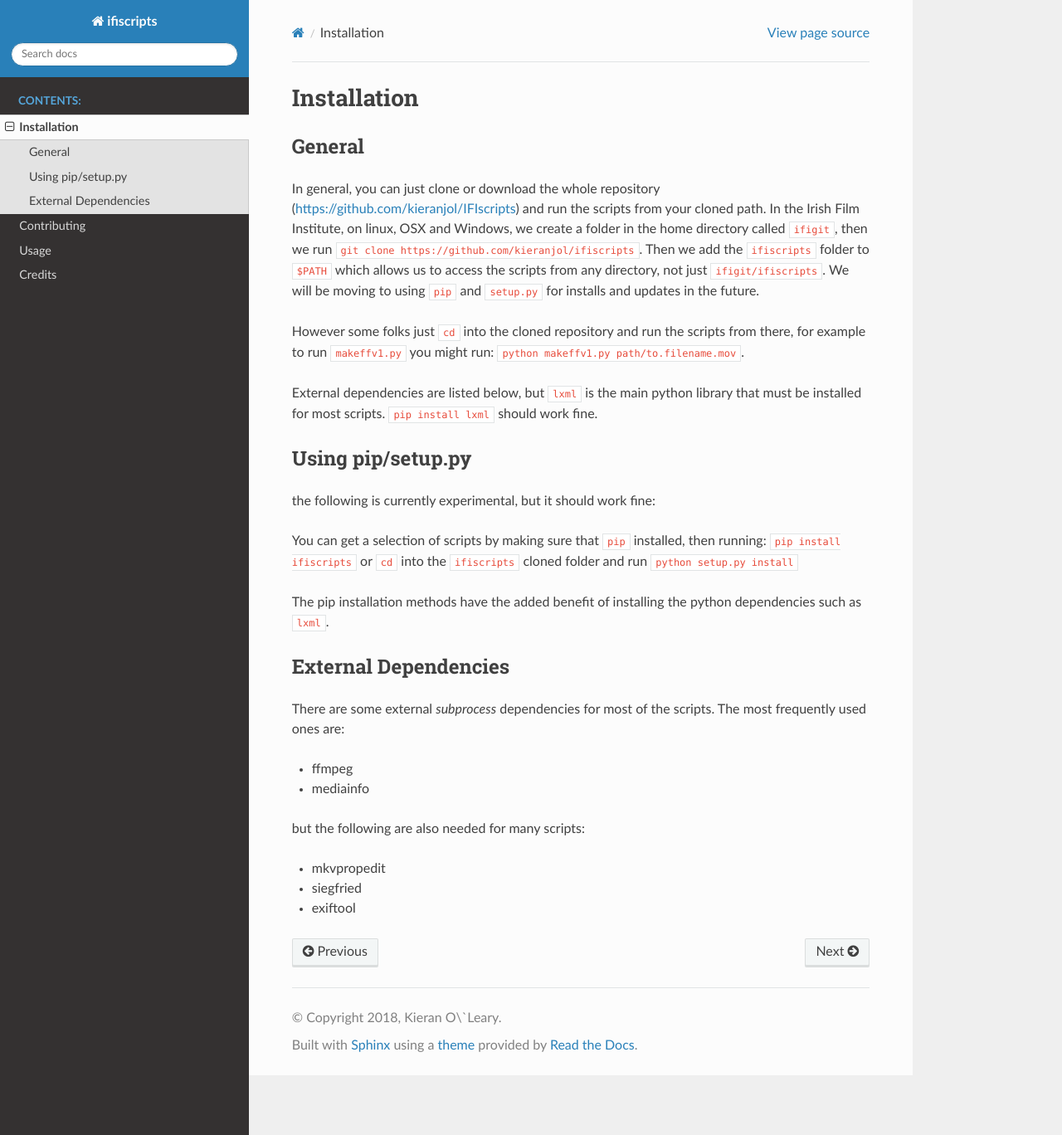
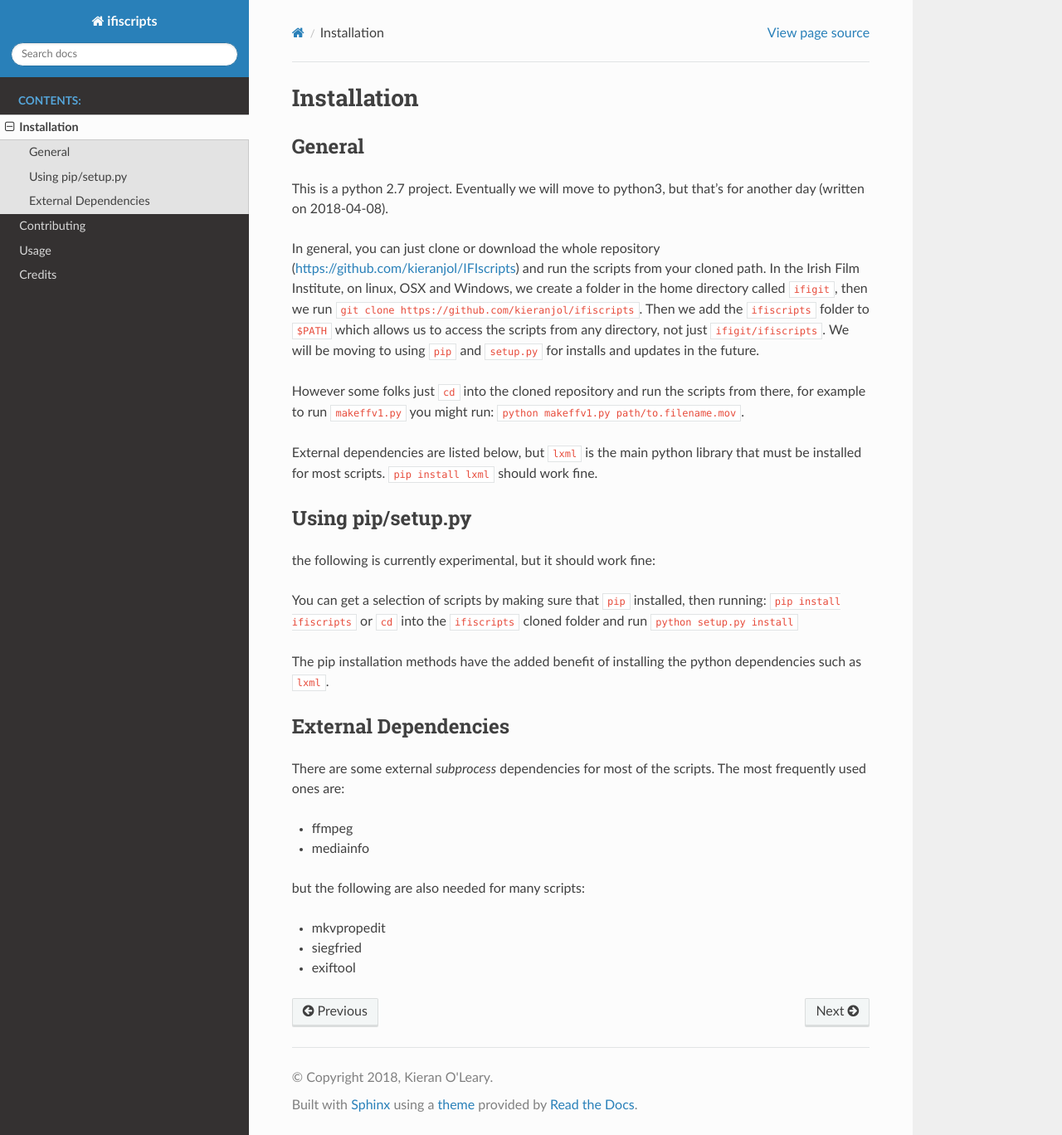
Before and after one commit to kieranjol/IFIscripts, a Sphinx documentation site: the page built from docs/installation.rst, in a window 1280 px wide and 1368 px high. Shown: the whole window at 83% size. Built offline with Sphinx 7.4.7 and the Read the Docs theme 2.0.0, drawn with Linux system fonts in a browser that asks for light colours.

Commit message:
docs - python 2.7 declaration and typos

```diff
--- a/docs/conf.py
+++ b/docs/conf.py
@@ -20,8 +20,8 @@
 # -- Project information -----------------------------------------------------
 
 project = u'ifiscripts'
-copyright = u'2018, Kieran O\`Leary'
-author = u'Kieran O\`Leary'
+copyright = u'2018, Kieran O\'Leary'
+author = u'Kieran O\'Leary'
 
 # The short X.Y version
 version = u''
@@ -128,8 +128,8 @@ latex_elements = {
 # (source start file, target name, title,
 #  author, documentclass [howto, manual, or own class]).
 latex_documents = [
-    (master_doc, 'ifiscripts.tex', u'ifiscripts Documentation',
-     u'Kieran O\\textbackslash{}{}`Leary', 'manual'),
+    (master_doc, 'ifiscripts.tex', u'IFIscripts Documentation',
+     u'Kieran O\'Leary', 'manual'),
 ]
 
 
@@ -138,7 +138,7 @@ latex_documents = [
 # One entry per manual page. List of tuples
 # (source start file, name, description, authors, manual section).
 man_pages = [
-    (master_doc, 'ifiscripts', u'ifiscripts Documentation',
+    (master_doc, 'ifiscripts', u'IFIscripts Documentation',
      [author], 1)
 ]
 
@@ -149,7 +149,7 @@ man_pages = [
 # (source start file, target name, title, author,
 #  dir menu entry, description, category)
 texinfo_documents = [
-    (master_doc, 'ifiscripts', u'ifiscripts Documentation',
+    (master_doc, 'ifiscripts', u'IFIscripts Documentation',
      author, 'ifiscripts', 'One line description of project.',
      'Miscellaneous'),
 ]
--- a/docs/index.rst
+++ b/docs/index.rst
@@ -6,7 +6,7 @@ Introduction
 Summary
 -------
 
-These are Python scripts that facilitate collections management workflows within the IFI Irish Film Archive. These scripts have been tested
+These are Python 2.7 scripts that facilitate collections management workflows within the IFI Irish Film Archive. These scripts have been tested
 in OSX, Windows 7 & 10, Ubuntu 14.04 & 16.04. They are located here on github: https://github.com/kieranjol/IFIscripts
 
 Most scripts take either a file or a directory as their input, for
--- a/docs/installation.rst
+++ b/docs/installation.rst
@@ -3,6 +3,9 @@ Installation
 
 General
 -------
+
+This is a python 2.7 project. Eventually we will move to python3, but that's for another day (written on 2018-04-08).
+
 In general, you can just clone or download the whole repository (https://github.com/kieranjol/IFIscripts)  and run the scripts from your cloned path. In the Irish Film Institute, on linux, OSX and Windows, we create a folder in the home directory called ``ifigit``, then we run ``git clone https://github.com/kieranjol/ifiscripts``. Then we add the ``ifiscripts`` folder to ``$PATH`` which allows us to access the scripts from any directory, not just ``ifigit/ifiscripts``. We will be moving to using ``pip`` and ``setup.py`` for installs and updates in the future.
 
 However some folks just ``cd`` into the cloned repository and run the scripts from there, for example to run ``makeffv1.py`` you might run:
```
